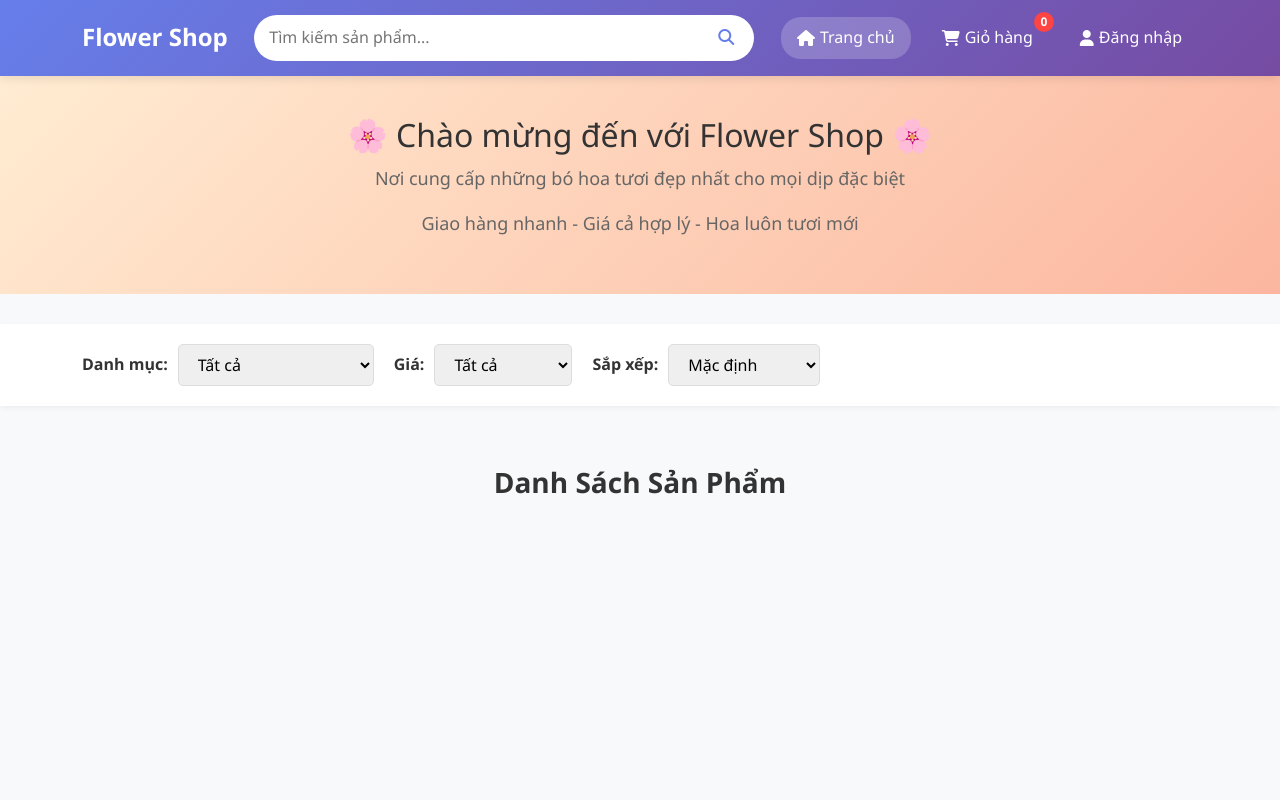
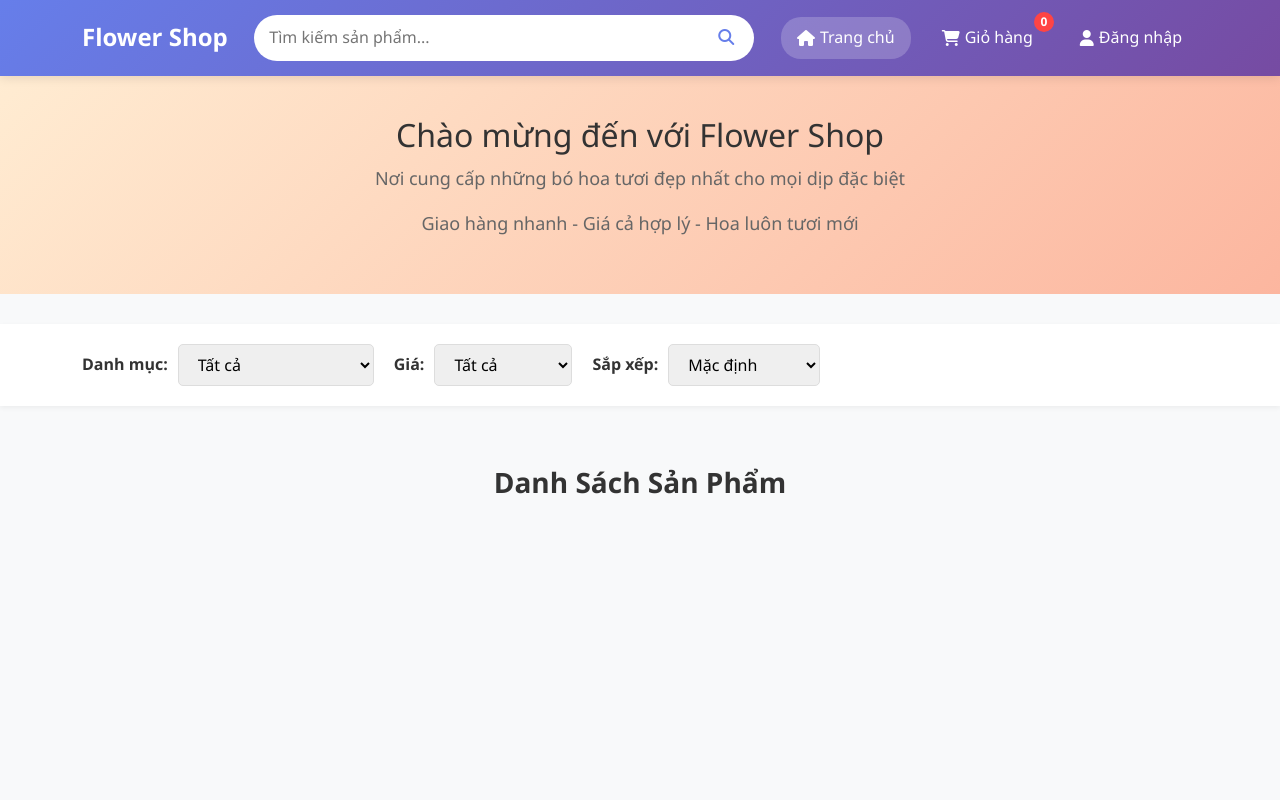
Before and after one commit to nhatle26/Project-BasicWebsite, a plain HTML site: page html/home.html in a window 1280 px wide. Shown: the top 800 px of the page. Drawn offline with nearby package versions, Linux system fonts and the light colour scheme; no server answers.

Commit message:
minhtuupdate

```diff
--- a/html/home.html
+++ b/html/home.html
@@ -45,7 +45,7 @@
     <section class="banner-section">
         <div class="container">
             <div class="banner-content">
-                <h2>🌸 Chào mừng đến với Flower Shop 🌸</h2>
+                <h2> Chào mừng đến với Flower Shop </h2>
                 <p>Nơi cung cấp những bó hoa tươi đẹp nhất cho mọi dịp đặc biệt</p>
                 <p class="banner-subtitle">Giao hàng nhanh - Giá cả hợp lý - Hoa luôn tươi mới</p>
             </div>
```
